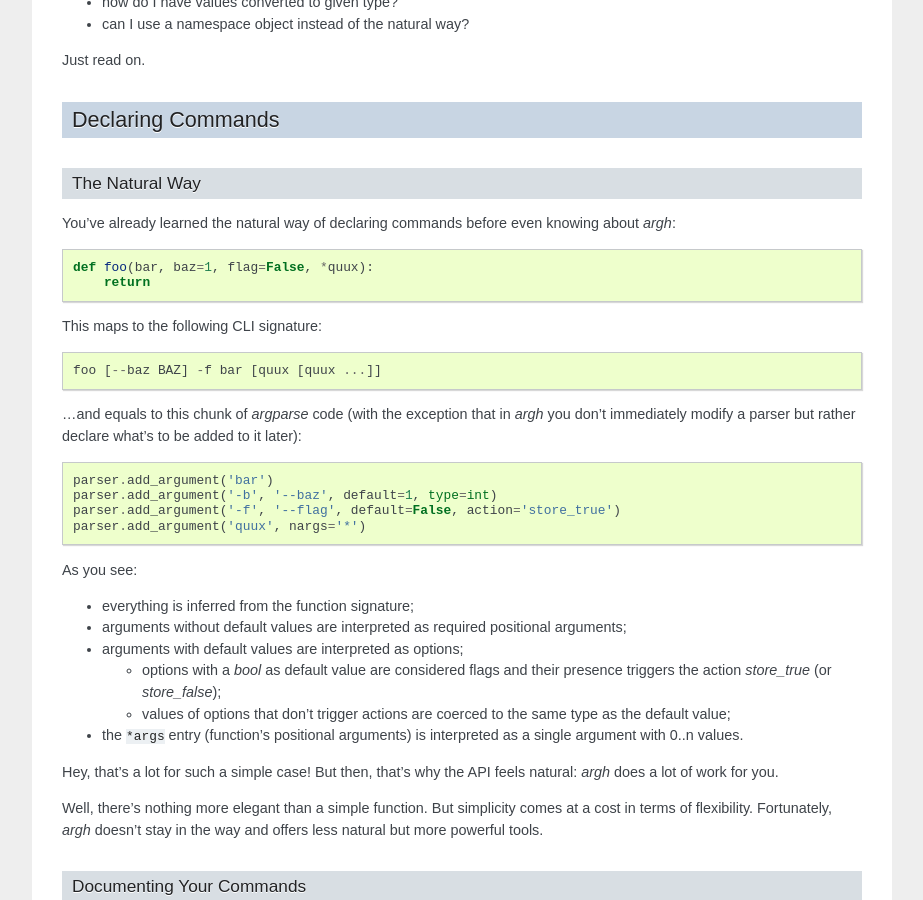
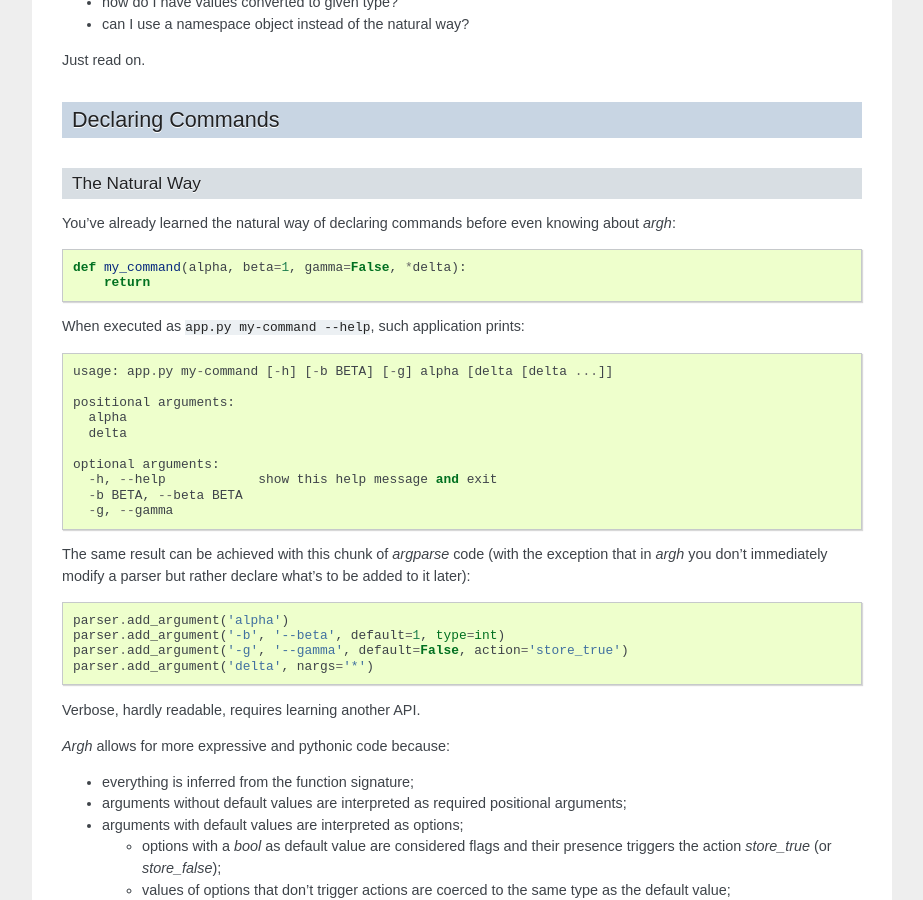
Before and after one commit to neithere/argh, a Sphinx documentation site: the page built from docs/tutorial.rst, in a window 1280 px wide and 900 px high, scrolled down 1165 px. Shown: the whole window, without its empty margins (198-1121 px from the left). Built offline with Sphinx 7.4.7, drawn with Linux system fonts in a browser that asks for light colours.

Commit message:
Make declaration example in Tutorial easier to understand

```diff
--- a/docs/tutorial.rst
+++ b/docs/tutorial.rst
@@ -77,23 +77,34 @@
 You've already learned the natural way of declaring commands before even
 knowing about `argh`::
 
-    def foo(bar, baz=1, flag=False, *quux):
+    def my_command(alpha, beta=1, gamma=False, *delta):
         return
 
-This maps to the following CLI signature::
+When executed as ``app.py my-command --help``, such application prints::
 
-    foo [--baz BAZ] -f bar [quux [quux ...]]
+    usage: app.py my-command [-h] [-b BETA] [-g] alpha [delta [delta ...]]
 
-...and equals to this chunk of `argparse` code (with the exception that
-in `argh` you don't immediately modify a parser but rather declare what's
-to be added to it later)::
+    positional arguments:
+      alpha
+      delta
 
-    parser.add_argument('bar')
-    parser.add_argument('-b', '--baz', default=1, type=int)
-    parser.add_argument('-f', '--flag', default=False, action='store_true')
-    parser.add_argument('quux', nargs='*')
+    optional arguments:
+      -h, --help            show this help message and exit
+      -b BETA, --beta BETA
+      -g, --gamma
 
-As you see:
+The same result can be achieved with this chunk of `argparse` code (with the
+exception that in `argh` you don't immediately modify a parser but rather
+declare what's to be added to it later)::
+
+    parser.add_argument('alpha')
+    parser.add_argument('-b', '--beta', default=1, type=int)
+    parser.add_argument('-g', '--gamma', default=False, action='store_true')
+    parser.add_argument('delta', nargs='*')
+
+Verbose, hardly readable, requires learning another API.
+
+`Argh` allows for more expressive and pythonic code because:
 
 * everything is inferred from the function signature;
 * arguments without default values are interpreted as required positional
```
